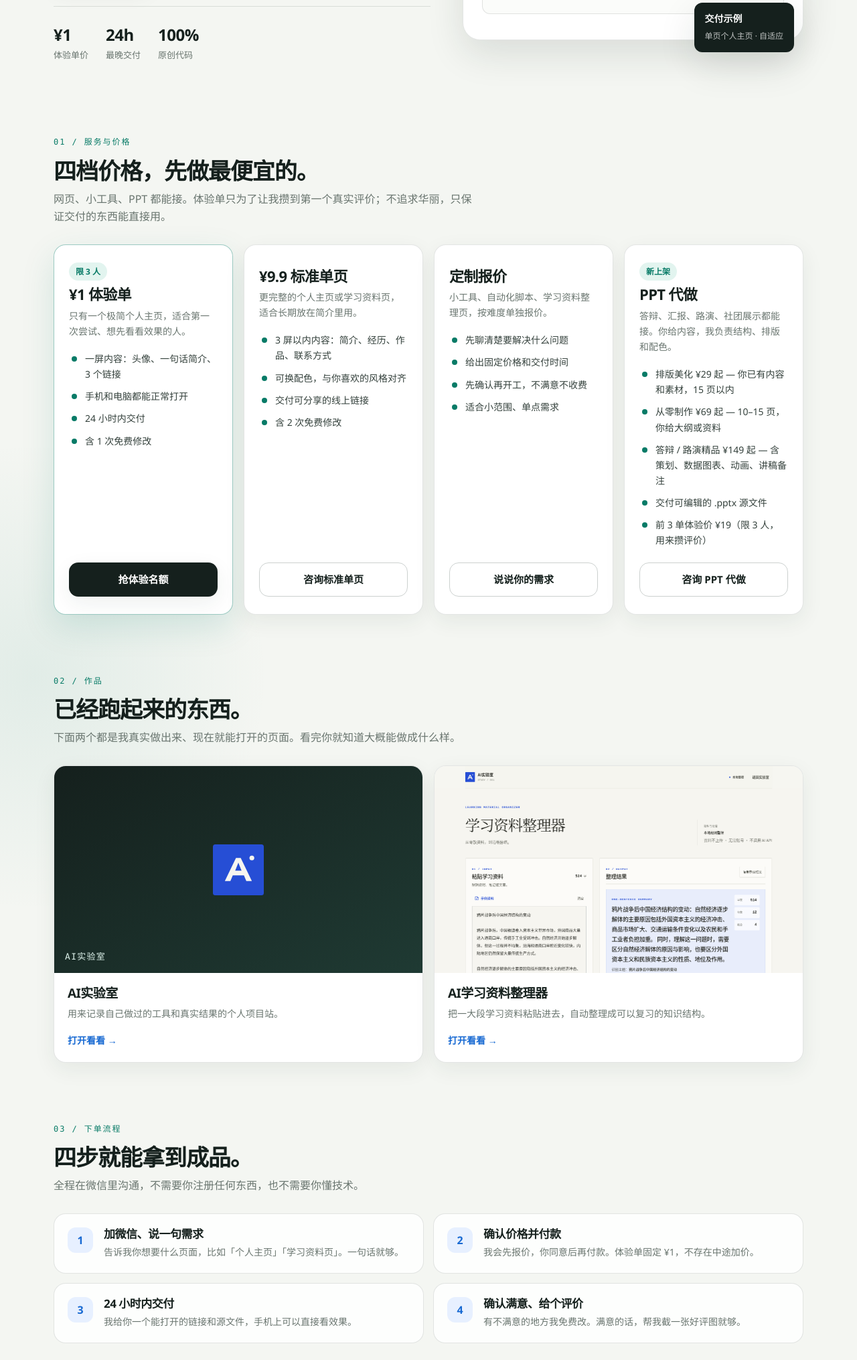
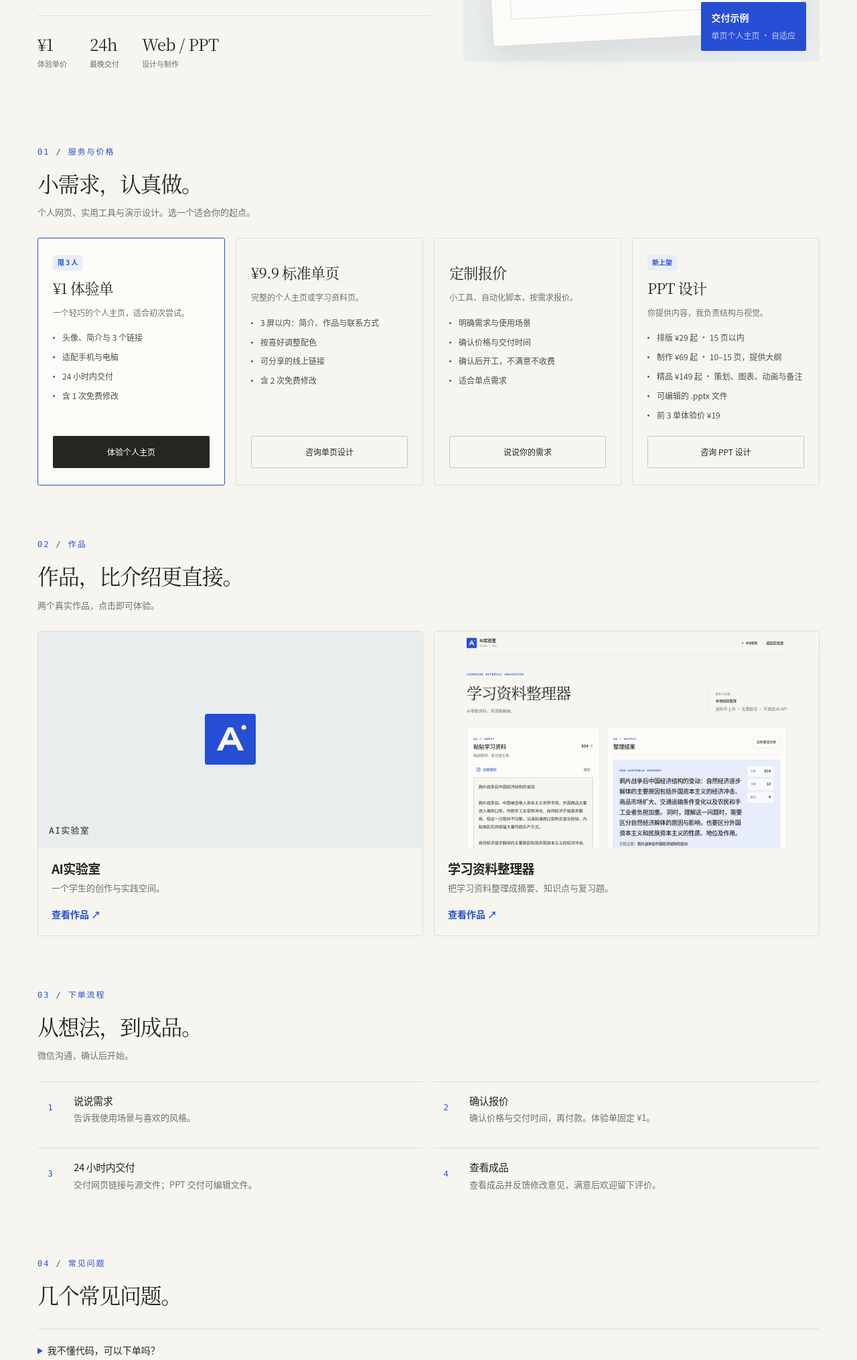
Before and after one commit to Ahuang66/Lch, a plain HTML site: page service/index.html in a window 1280 px wide. Shown: the part 535-2566 px from the top of the page at 67% size. Drawn offline with Linux system fonts and the light colour scheme.

Commit message:
Simplify service page and apply shared design

```diff
--- a/service/index.html
+++ b/service/index.html
@@ -3,11 +3,12 @@
 <head>
   <meta charset="utf-8">
   <meta name="viewport" content="width=device-width, initial-scale=1">
-  <meta name="theme-color" content="#f4f6f2">
-  <meta name="description" content="学生价网页定制：¥1 体验单限 3 人，帮你做一个手机和电脑都能打开的极简个人主页，24 小时内交付。">
-  <title>帮你做一个小网页 · ¥1 体验单｜AI实验室出品</title>
+  <meta name="theme-color" content="#f6f5f0">
+  <meta name="description" content="网页与演示设计。个人主页、实用工具、PPT 排版，学生价定制。">
+  <title>一起把想法做出来｜AI实验室</title>
   <link rel="icon" href="../assets/logo-mark.svg" type="image/svg+xml">
   <link rel="stylesheet" href="service.css">
+  <link rel="stylesheet" href="../theme.css">
 </head>
 <body>
   <a class="skip-link" href="#main">跳到主要内容</a>
@@ -23,7 +24,7 @@
     <div class="wrap topbar-inner">
       <a class="brand" href="../index.html" aria-label="返回 AI实验室">
         <img src="../assets/logo-mark.svg" width="34" height="34" alt="">
-        <span class="brand-text"><strong>AI实验室</strong><small>接单 · 学生价</small></span>
+        <span class="brand-text"><strong>AI实验室</strong><small>DESIGN & COLLABORATION</small></span>
       </a>
       <nav class="nav" aria-label="页面导航">
         <a href="#services">服务</a>
@@ -39,21 +40,21 @@
     <section class="hero wrap">
       <div class="hero-copy">
         <span class="pill"><i></i>¥1 体验单 · 限 3 个名额</span>
-        <h1>帮你做一个小网页，<br><em>打开就能用。</em></h1>
+        <h1>你的想法，<br><em>值得好好呈现。</em></h1>
         <p class="lede">
-          不会代码也没关系。你把想放上去的文字和链接发给我，我给你一个手机、电脑都能打开的个人主页。
-          也接 PPT 代做和排版美化。学生价，24 小时内交付。
+          个人主页、实用工具、PPT 设计。
+          你带来内容与想法，我把它们变成能用、好看的作品。
         </p>
         <div class="hero-actions">
-          <a class="btn btn-primary" href="#contact">加微信下单
+          <a class="btn btn-primary" href="#contact">聊聊需求
             <svg viewBox="0 0 20 20" aria-hidden="true"><path d="m7 4 6 6-6 6"></path></svg>
           </a>
-          <a class="btn btn-ghost" href="#services">先看看价格</a>
+          <a class="btn btn-ghost" href="#services">服务与价格</a>
         </div>
         <ul class="hero-facts">
           <li><strong>¥1</strong><span>体验单价</span></li>
           <li><strong>24h</strong><span>最晚交付</span></li>
-          <li><strong>100%</strong><span>原创代码</span></li>
+          <li><strong>Web / PPT</strong><span>设计与制作</span></li>
         </ul>
       </div>
 
@@ -81,60 +82,60 @@
     <section class="section wrap" id="services">
       <div class="section-head">
         <span class="index">01 / 服务与价格</span>
-        <h2>四档价格，先做最便宜的。</h2>
-        <p>网页、小工具、PPT 都能接。体验单只为了让我攒到第一个真实评价；不追求华丽，只保证交付的东西能直接用。</p>
+        <h2>小需求，认真做。</h2>
+        <p>个人网页、实用工具与演示设计。选一个适合你的起点。</p>
       </div>
 
       <div class="price-grid">
         <article class="price-card featured">
           <span class="tag">限 3 人</span>
           <h3>¥1 体验单</h3>
-          <p class="price-desc">只有一个极简个人主页，适合第一次尝试、想先看看效果的人。</p>
+          <p class="price-desc">一个轻巧的个人主页，适合初次尝试。</p>
           <ul class="feature-list">
-            <li>一屏内容：头像、一句话简介、3 个链接</li>
-            <li>手机和电脑都能正常打开</li>
+            <li>头像、简介与 3 个链接</li>
+            <li>适配手机与电脑</li>
             <li>24 小时内交付</li>
             <li>含 1 次免费修改</li>
           </ul>
-          <a class="btn btn-primary btn-block" href="#contact">抢体验名额</a>
+          <a class="btn btn-primary btn-block" href="#contact">体验个人主页</a>
         </article>
 
         <article class="price-card">
           <h3>¥9.9 标准单页</h3>
-          <p class="price-desc">更完整的个人主页或学习资料页，适合长期放在简介里用。</p>
+          <p class="price-desc">完整的个人主页或学习资料页。</p>
           <ul class="feature-list">
-            <li>3 屏以内内容：简介、经历、作品、联系方式</li>
-            <li>可换配色，与你喜欢的风格对齐</li>
-            <li>交付可分享的线上链接</li>
+            <li>3 屏以内：简介、作品与联系方式</li>
+            <li>按喜好调整配色</li>
+            <li>可分享的线上链接</li>
             <li>含 2 次免费修改</li>
           </ul>
-          <a class="btn btn-outline btn-block" href="#contact">咨询标准单页</a>
+          <a class="btn btn-outline btn-block" href="#contact">咨询单页设计</a>
         </article>
 
         <article class="price-card">
           <h3>定制报价</h3>
-          <p class="price-desc">小工具、自动化脚本、学习资料整理页，按难度单独报价。</p>
+          <p class="price-desc">小工具、自动化脚本，按需求报价。</p>
           <ul class="feature-list">
-            <li>先聊清楚要解决什么问题</li>
-            <li>给出固定价格和交付时间</li>
-            <li>先确认再开工，不满意不收费</li>
-            <li>适合小范围、单点需求</li>
+            <li>明确需求与使用场景</li>
+            <li>确认价格与交付时间</li>
+            <li>确认后开工，不满意不收费</li>
+            <li>适合单点需求</li>
           </ul>
           <a class="btn btn-outline btn-block" href="#contact">说说你的需求</a>
         </article>
 
         <article class="price-card">
           <span class="tag">新上架</span>
-          <h3>PPT 代做</h3>
-          <p class="price-desc">答辩、汇报、路演、社团展示都能接。你给内容，我负责结构、排版和配色。</p>
+          <h3>PPT 设计</h3>
+          <p class="price-desc">你提供内容，我负责结构与视觉。</p>
           <ul class="feature-list">
-            <li>排版美化 ¥29 起 — 你已有内容和素材，15 页以内</li>
-            <li>从零制作 ¥69 起 — 10–15 页，你给大纲或资料</li>
-            <li>答辩 / 路演精品 ¥149 起 — 含策划、数据图表、动画、讲稿备注</li>
-            <li>交付可编辑的 .pptx 源文件</li>
-            <li>前 3 单体验价 ¥19（限 3 人，用来攒评价）</li>
+            <li>排版 ¥29 起 · 15 页以内</li>
+            <li>制作 ¥69 起 · 10–15 页，提供大纲</li>
+            <li>精品 ¥149 起 · 策划、图表、动画与备注</li>
+            <li>可编辑的 .pptx 文件</li>
+            <li>前 3 单体验价 ¥19</li>
           </ul>
-          <a class="btn btn-outline btn-block" href="#contact">咨询 PPT 代做</a>
+          <a class="btn btn-outline btn-block" href="#contact">咨询 PPT 设计</a>
         </article>
       </div>
     </section>
@@ -142,8 +143,8 @@
     <section class="section wrap" id="cases">
       <div class="section-head">
         <span class="index">02 / 作品</span>
-        <h2>已经跑起来的东西。</h2>
-        <p>下面两个都是我真实做出来、现在就能打开的页面。看完你就知道大概能做成什么样。</p>
+        <h2>作品，比介绍更直接。</h2>
+        <p>两个真实作品，点击即可体验。</p>
       </div>
 
       <div class="case-grid">
@@ -154,19 +155,19 @@
           </div>
           <div class="case-body">
             <h3>AI实验室</h3>
-            <p>用来记录自己做过的工具和真实结果的个人项目站。</p>
-            <span class="case-link">打开看看 →</span>
+            <p>一个学生的创作与实践空间。</p>
+            <span class="case-link">查看作品 ↗</span>
           </div>
         </a>
 
         <a class="case-card" href="../study-organizer/">
           <div class="case-thumb">
-            <img src="../assets/project-study-organizer.png" alt="AI学习资料整理器界面截图" onerror="this.onerror=null;this.src='../assets/project-study-organizer.svg'">
+            <img src="../assets/project-study-organizer.png" alt="学习资料整理器界面截图" loading="lazy" width="1440" height="900" onerror="this.onerror=null;this.src='../assets/project-study-organizer.svg'">
           </div>
           <div class="case-body">
-            <h3>AI学习资料整理器</h3>
-            <p>把一大段学习资料粘贴进去，自动整理成可以复习的知识结构。</p>
-            <span class="case-link">打开看看 →</span>
+            <h3>学习资料整理器</h3>
+            <p>把学习资料整理成摘要、知识点与复习题。</p>
+            <span class="case-link">查看作品 ↗</span>
           </div>
         </a>
       </div>
@@ -175,37 +176,37 @@
     <section class="section wrap" id="process">
       <div class="section-head">
         <span class="index">03 / 下单流程</span>
-        <h2>四步就能拿到成品。</h2>
-        <p>全程在微信里沟通，不需要你注册任何东西，也不需要你懂技术。</p>
+        <h2>从想法，到成品。</h2>
+        <p>微信沟通，确认后开始。</p>
       </div>
 
       <ol class="steps">
         <li>
           <span class="step-no">1</span>
           <div>
-            <h3>加微信、说一句需求</h3>
-            <p>告诉我你想要什么页面，比如「个人主页」「学习资料页」。一句话就够。</p>
+            <h3>说说需求</h3>
+            <p>告诉我使用场景与喜欢的风格。</p>
           </div>
         </li>
         <li>
           <span class="step-no">2</span>
           <div>
-            <h3>确认价格并付款</h3>
-            <p>我会先报价，你同意后再付款。体验单固定 ¥1，不存在中途加价。</p>
+            <h3>确认报价</h3>
+            <p>确认价格与交付时间，再付款。体验单固定 ¥1。</p>
           </div>
         </li>
         <li>
           <span class="step-no">3</span>
           <div>
             <h3>24 小时内交付</h3>
-            <p>我给你一个能打开的链接和源文件，手机上可以直接看效果。</p>
+            <p>交付网页链接与源文件；PPT 交付可编辑文件。</p>
           </div>
         </li>
         <li>
           <span class="step-no">4</span>
           <div>
-            <h3>确认满意、给个评价</h3>
-            <p>有不满意的地方我免费改。满意的话，帮我截一张好评图就够。</p>
+            <h3>查看成品</h3>
+            <p>查看成品并反馈修改意见，满意后欢迎留下评价。</p>
           </div>
         </li>
       </ol>
@@ -214,37 +215,25 @@
     <section class="section wrap" id="faq">
       <div class="section-head">
         <span class="index">04 / 常见问题</span>
-        <h2>你可能想问的。</h2>
+        <h2>几个常见问题。</h2>
       </div>
 
       <div class="faq">
         <details>
           <summary>我不懂代码，可以下单吗？</summary>
-          <p>可以。你只要把想放上去的文字、链接和想要的颜色发给我，其余我来做。付款前我会确认一遍理解得对不对。</p>
+          <p>可以。提供文字、链接与喜欢的风格即可，制作前会确认需求。</p>
         </details>
         <details>
           <summary>交付给我的是什么？</summary>
-          <p>一个可以打开的网页链接，以及对应的源文件。你可以把它放进小红书、微信或简历里的个人简介。</p>
-        </details>
-        <details>
-          <summary>为什么只要 ¥1？会不会有问题？</summary>
-          <p>这是破零体验价，限量 3 人，目的是攒到第一批真实评价。价格低不代表随便做，只是我现阶段更需要口碑。</p>
+          <p>可分享的网页链接与源文件；PPT 交付可编辑的 .pptx 文件。</p>
         </details>
         <details>
           <summary>不满意可以退款吗？</summary>
           <p>交付前如果成品和你说的完全不一样，可以全额退。交付后若只是小地方不满意，我免费改到你满意为止。</p>
         </details>
         <details>
-          <summary>PPT 代做会帮我写内容吗？</summary>
-          <p>不替你写内容。我负责把<strong>你提供的</strong>大纲、资料和观点整理成结构清楚、排版好看的幻灯片，交付可编辑的 .pptx 源文件。论文、考试，以及需要我替你完成作业内容的，一律不接。</p>
-        </details>
-        <details>
-          <summary>为什么 PPT 比网页贵？</summary>
-          <p>PPT 每一页都要单独排版、校对和渲染检查；一份 10 页答辩 PPT 的工作量远大于一个单页网站。价格反映的是实际工时。</p>
-        </details>
-        <details>
-          <summary>作业、论文代写接吗？</summary>
-          <p>不接。我只做原创的网页设计、代码和排版美化，不代替你完成课程作业、论文或考试内容。</p>
+          <summary>PPT 设计会帮我写内容吗？</summary>
+          <p>不替你写内容。我负责把<strong>你提供的</strong>大纲、资料和观点整理成结构清楚、排版好看的幻灯片，可编辑的 .pptx 文件。论文、考试，以及需要我替你完成作业内容的，一律不接。</p>
         </details>
       </div>
     </section>
@@ -253,8 +242,8 @@
       <div class="contact-card">
         <div class="contact-copy">
           <span class="index">05 / 联系方式</span>
-          <h2>加微信，直接聊。</h2>
-          <p>添加时请备注「网页」。我会先确认需求和价格，再把收款码发给你。收款码只在微信里发，不放在这个公开页面上。</p>
+          <h2>有想法，就聊聊。</h2>
+          <p>添加微信请备注「网页」或「PPT」。先确认需求与价格，再付款。</p>
 
           <div class="wechat-box">
             <span class="wechat-label">微信号</span>
@@ -270,7 +259,7 @@
             <li>回复时间：意大利时间白天，通常几小时内</li>
             <li>收款方式：<strong>确认需求后，微信里发收款码</strong></li>
           </ul>
-          <p class="contact-tip">先聊需求，确认合适再付款。不合适可以直接不做。</p>
+          <p class="contact-tip">确认合适，再开始。</p>
         </div>
       </div>
     </section>
@@ -278,7 +267,7 @@
     <section class="wrap boundary">
       <div class="boundary-inner">
         <h2>合作边界</h2>
-        <p>只做原创的网页、代码、小工具，以及 PPT 和排版层面的呈现与美化。不接代写作业和论文，不刷单，不使用任何侵权素材。做不到的事情我会直接告诉你。</p>
+        <p>提供原创网页、工具与 PPT 排版设计。不代写作业、论文或考试内容，不刷单，不使用侵权素材。</p>
       </div>
     </section>
   </main>
@@ -289,8 +278,8 @@
         <img src="../assets/logo-mark.svg" width="28" height="28" alt="">
         <span>AI实验室</span>
       </a>
-      <p>用 AI 做东西，并记录真实结果。</p>
-      <span>© <span id="year">2026</span> · 学生个人接单页</span>
+      <p>让想法有形。</p>
+      <span>© <span id="year">2026</span> · 独立创作与设计</span>
     </div>
   </footer>
 
```
